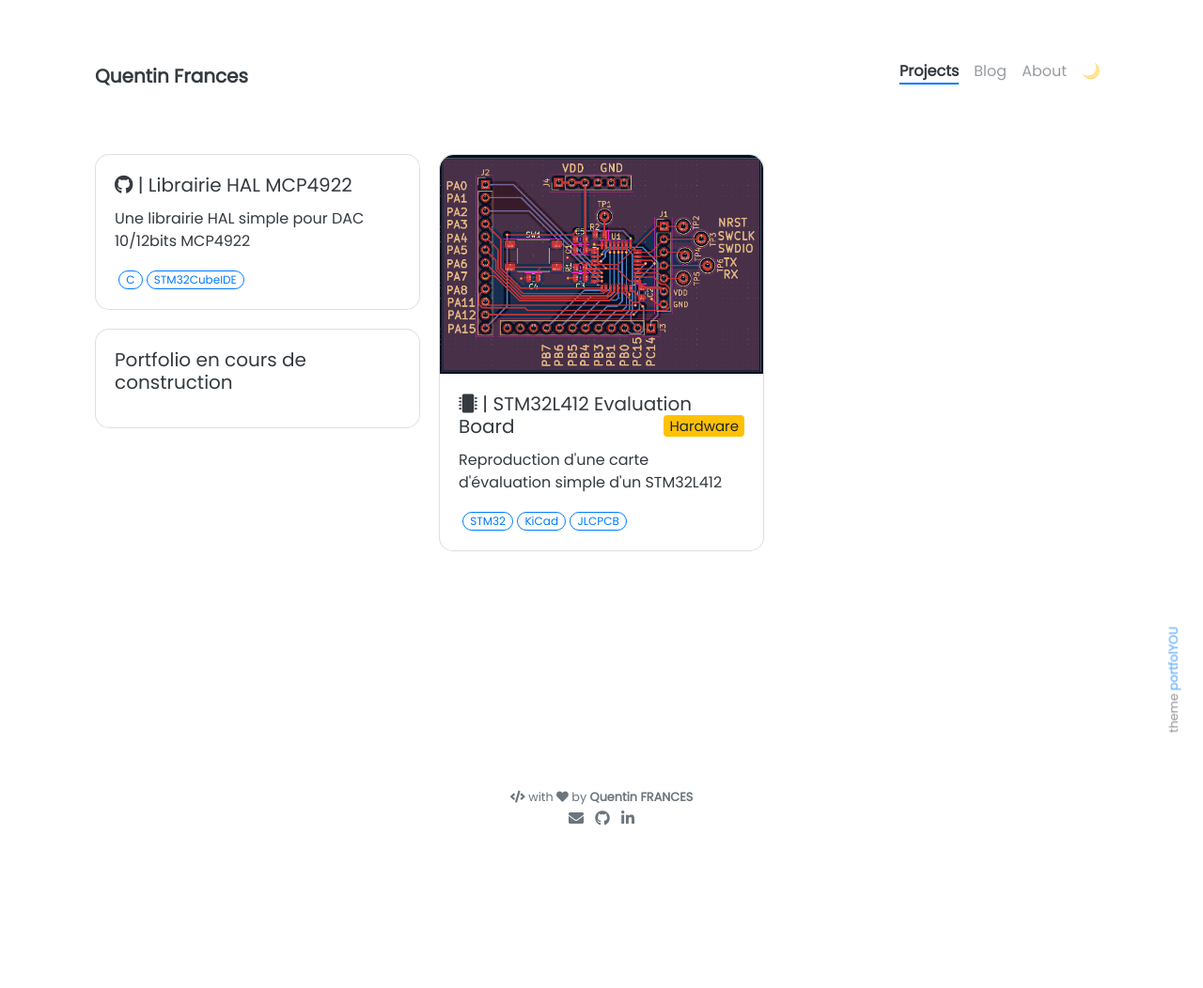
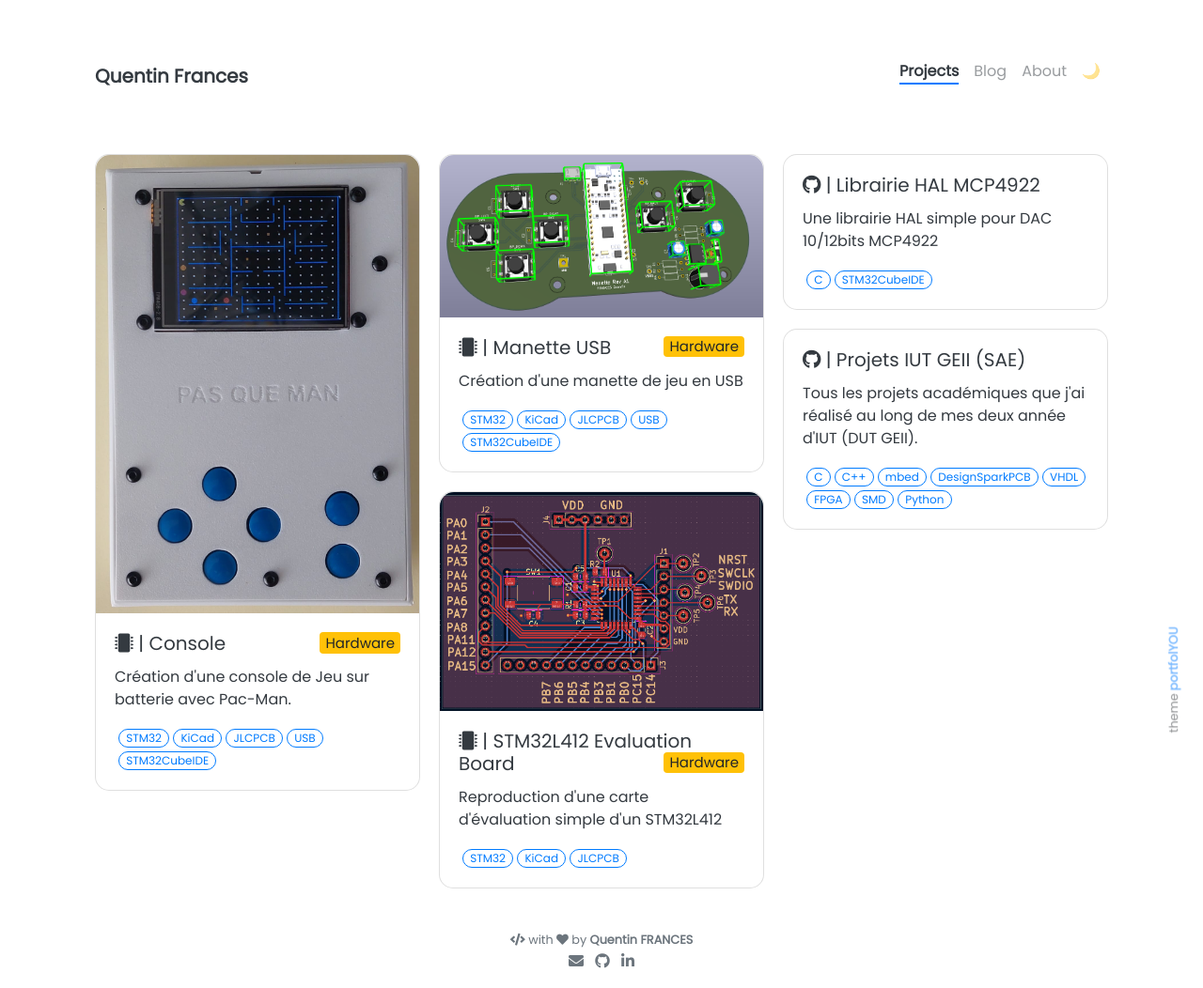
Before and after one commit to Quentin-FRANCES/Quentin-FRANCES.github.io, a Jekyll site: the page built from pages/projects.html, in a window 1280 px wide. Shown: the whole page at 94% size. Built offline with Jekyll 4.4.1, drawn with Linux system fonts in a browser that asks for light colours; before the commit the page ends 900 px from its top, so only the background shows below that.

Commit message:
add new files

```diff
--- a/_data/software-skills.yml
+++ b/_data/software-skills.yml
@@ -1,6 +1,10 @@
 - name: C
   percentage: 90
   color: danger
+
+- name: Linux/Bash/Scripts
+  percentage : 70
+  color :
 
 - name: Python
   percentage: 60
--- /dev/null
+++ b/_projects/1_Console.md
@@ -0,0 +1,30 @@
+---
+name: Console
+type: hardware
+tools: [STM32, KiCad, JLCPCB, USB, STM32CubeIDE]
+image: /assets/Console/pic.jpeg
+description: Création d'une console de Jeu sur batterie avec Pac-Man.
+---
+
+# Manette USB
+
+Ce projet s'inscrit dans un projet académique lors de la 3ème année à l'INSA Rennes. Nous avons du réalisé un jeu, codé en C. Pour plus d'immersion, j'ai décidé de developper une console, basé sur une NucleoF446RE, alimenté sur batterie, avec un module de recharge. Ce projet m'a permis d'en apprendre plus sur la gestion d'une batterie et de sa recharge, ainsi que sur les bonnes méthodes de routage concernant les alimentations à découpages.
+
+Vous retrouverez le code en C écrit sur la carte Nucleo [ici](https://github.com/Quentin-FRANCES/PAS-QUE-MAN/tree/main/uC_Part/Console/FIRMWARE).
+
+*Schéma :*
+
+![Schéma](/assets/Console/SCH.png)
+
+*Routage :*
+
+![Routage](/assets/Console/Capture%20d'écran%202026-07-24%20143744.png)
+
+*Vue 3D :*
+
+![Vue 3D](/assets/Console/Console_revA1.png)
+![Vue 3D](/assets/Console/Console_revA1_2.png)
+
+*Résultat Final :*
+
+![Res](/assets/Console/pic.jpeg)
--- /dev/null
+++ b/_projects/2_Manette.md
@@ -0,0 +1,29 @@
+---
+name: Manette USB
+type: hardware
+tools: [STM32, KiCad, JLCPCB, USB, STM32CubeIDE]
+image: /assets/Manette/Manette_revA1.png
+description: Création d'une manette de jeu en USB
+---
+
+# Manette USB
+
+Ce projet s'inscrit dans un projet académique lors de la 3ème année à l'INSA Rennes. Nous avons du réalisé un jeu, codé en C. Pour plus d'immersion, j'ai décidé de developper une manette, basé sur une NucleoL412KB, alimenté via USB. Ce projet m'a permis d'en apprendre plus sur le protocole utilisé par l'USB, ainsi que sur les bonnes méthodes de routage concernant les alimentations à découpages.
+
+Vous retrouverez le code en C écrit sur la carte Nucleo [ici](https://github.com/Quentin-FRANCES/PAS-QUE-MAN/tree/main/uC_Part/Console/FIRMWARE).
+
+*Schéma :*
+
+![Schéma](/assets/Manette/sch-4_page-0001.jpg)
+
+*Routage :*
+
+![Routage](/assets/Manette/PCB.png)
+
+*Vue 3D :*
+
+![Vue 3D](/assets/Manette/Manette_revA1.png)
+
+*Résultat Final :*
+
+![res](/assets/Manette/pic.jpeg)
--- a/_projects/Mon Super Projet.md
+++ /dev/null
@@ -1,3 +0,0 @@
----
-name: Portfolio en cours de construction
----
```
Also changed, not shown: _projects/3_STM32L412_Evaluation_Board.md (renamed from _projects/STM32L412_Evaluation_Board.md, +2 -0 lines), _projects/5_Projet_IUT.md (added, +8 -0 lines), _projects/4_Lib HAL_MCP4922.md (renamed from _projects/Lib HAL_MCP4922.md), assets/Console/Capture d'écran 2026-07-24 143744.png (added), assets/Console/Console_revA1.png (added), assets/Console/Console_revA1_2.png (added), assets/Console/SCH.png (added), assets/Console/pic.jpeg (added), assets/Manette/Manette_revA1.png (added), assets/Manette/PCB.png (added), assets/Manette/pic.jpeg (added), 3 other files.
